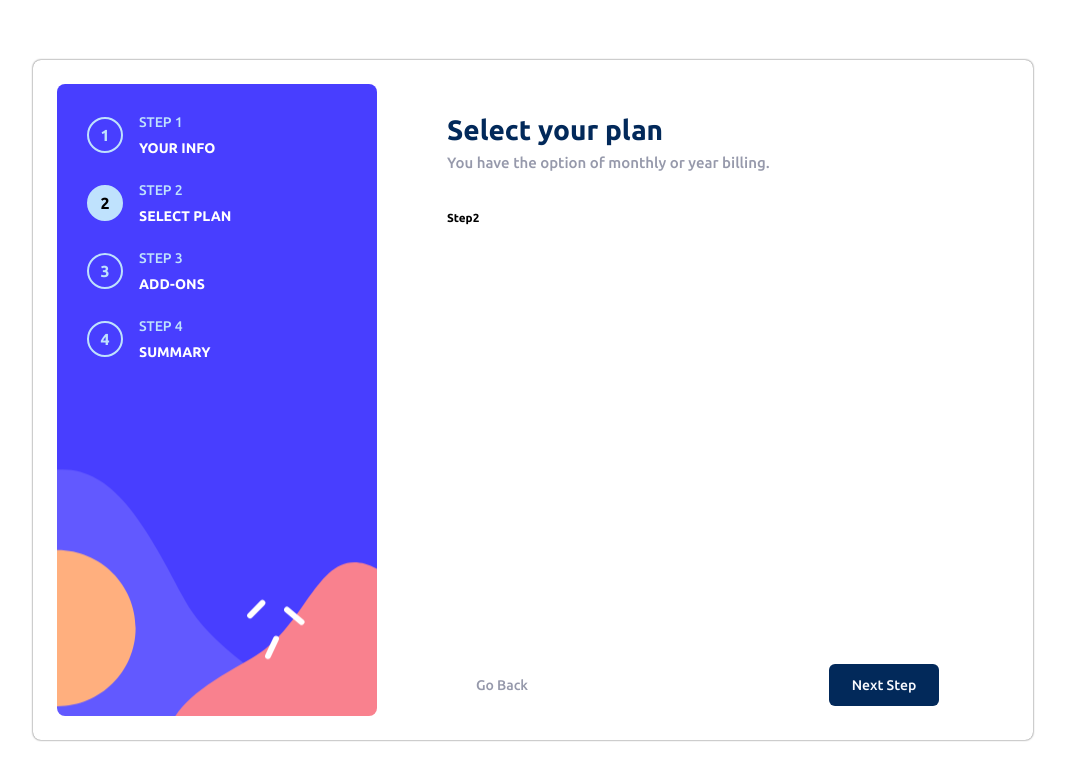
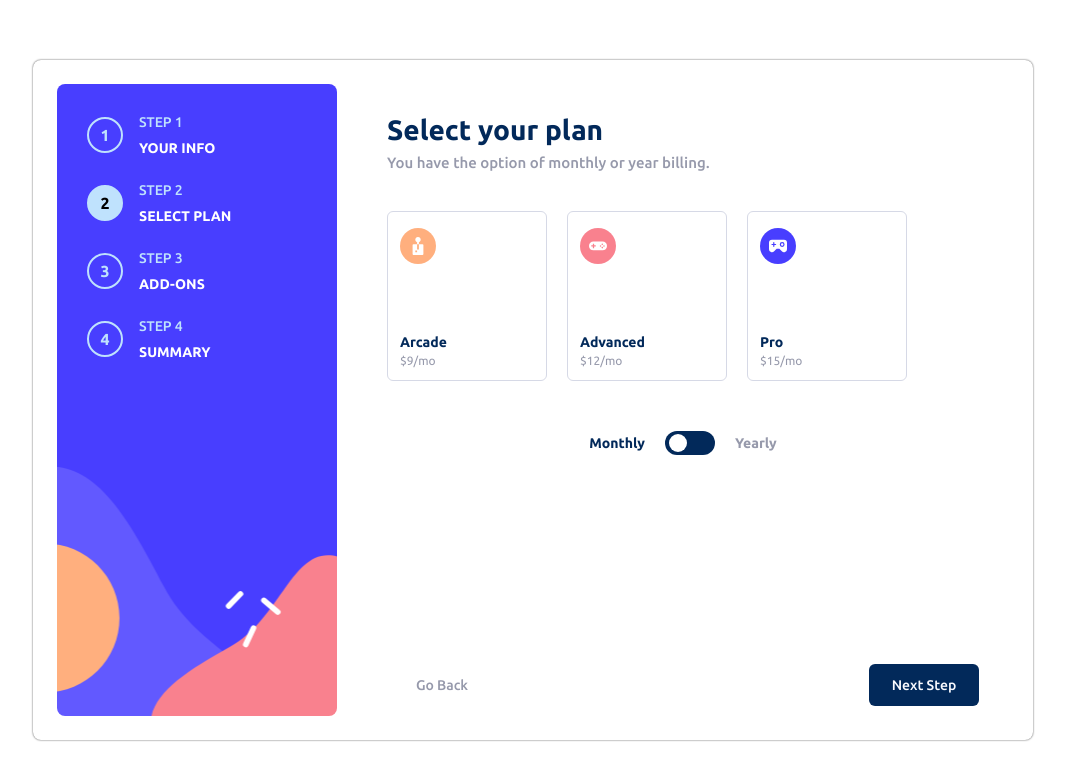
Before and after one commit to leodev9911/multi-step-form, a React (Vite) app: page / in a window 1280 px wide. Both pictures are taken after a click on the button "Next Step". Shown: the top 780 px of the page, without its empty margins (107-1172 px from the left). Built offline with nearby package versions, Linux system fonts and the light colour scheme.

Commit message:
Step2 CSS ready

```diff
--- a/src/components/Aside.css
+++ b/src/components/Aside.css
@@ -2,7 +2,7 @@ aside {
     display: flex;
     flex-direction: column;
     gap: 26px;
-    max-width: 320px;
+    width: 280px;
     height: 100%;
     padding: 30px;
     background-image: url(../assets/images/bg-sidebar-desktop.svg);
@@ -35,7 +35,7 @@ aside {
     color: black;
     background-color: var(--light-blue);
 }
-.active {
+.button.active {
     color: black;
     background-color: var(--light-blue);
 }
--- a/src/components/FormsContainer.css
+++ b/src/components/FormsContainer.css
@@ -1,7 +1,7 @@
 .forms__container {
     display: flex;
     flex-direction: column;
-    padding: 30px 70px 10px 70px;
+    padding: 30px 30px 10px 10px;
     flex-grow: 1;
 }
 .title__container {
--- a/src/components/Step1.css
+++ b/src/components/Step1.css
@@ -1,4 +1,4 @@
-form {
+.step1__form {
     display: flex;
     flex-direction: column;
     gap: 24px;
--- a/src/components/Step1.jsx
+++ b/src/components/Step1.jsx
@@ -3,7 +3,7 @@ import './Step1.css'
 
 export default function Step1 () {
   return (
-    <form>
+    <form className='step1__form'>
       <div>
         <label htmlFor='name'>Name</label>
         <input
--- /dev/null
+++ b/src/components/Step2.css
@@ -0,0 +1,81 @@
+.step2-inputs {
+    display: none;
+}
+.checkbox-form {
+    display: flex;
+    flex-direction: row;
+    gap: 20px;
+    margin-bottom: 50px;
+}
+.checkbox-form > label {
+    width: 100%;
+    min-width: 90px;
+    max-width: 160px;
+    height: 170px;
+    border-radius: 6px;
+    padding: 12px;
+    padding-top: 16px;
+    border: 1px solid var(--light-gray);
+    transition: 0.3s;
+    cursor: pointer;
+}
+.checkbox-form > label:hover {
+    border: 1px solid var(--purplish-blue);
+}
+.checkbox-form > #arcade:checked~.arcade-label {
+    border: 1px solid var(--purplish-blue);
+}
+.checkbox-form > #advanced:checked~.advanced-label {
+    border: 1px solid var(--purplish-blue);
+}
+.checkbox-form > #pro:checked~.pro-label {
+    border: 1px solid var(--purplish-blue);
+}
+.checkbox-form > label img {
+    width: 36px;
+    margin-bottom: 68px;
+}
+.checkbox-form > label > h3 {
+    font-size: 1.4rem;
+    color: var(--marine-blue);
+    margin-bottom: 4px;
+}
+.checkbox-form > label > p {
+    font-size: 1.2rem;
+    color: var(--cool-gray);
+}
+.toggleButton__container {
+    display: flex;
+    justify-content: center;
+    align-items: center;
+    gap: 20px;
+    font-size: 1.4rem;
+    font-weight: 700;
+    color: var(--cool-gray);
+}
+.toggleButton__container > .active {
+    color: var(--marine-blue);
+    transition: 0.3s;
+}
+.dot__container {
+    position: relative;
+    display: flex;
+    align-items: center;
+    width: 50px;
+    height: 24px;
+    padding: 4px;
+    cursor: pointer;
+    background-color: var(--marine-blue);
+    border-radius: 20px;
+}
+.dot {
+    position: absolute;
+    width: 18px;
+    height: 18px;
+    background-color: white;
+    border-radius: 50%;
+    transition: all 0.2s ease-in-out;
+}
+.dot.right {
+    transform: translateX(24px);
+}
--- a/src/components/Step2.jsx
+++ b/src/components/Step2.jsx
@@ -1,7 +1,69 @@
-import { React } from 'react'
+import { React, useState } from 'react'
+import iconArcade from '../assets/images/icon-arcade.svg'
+import iconAdvanced from '../assets/images/icon-advanced.svg'
+import iconPro from '../assets/images/icon-pro.svg'
+import './Step2.css'
 
 export default function Step2 () {
+  const [monthly, setMonthly] = useState(true)
+
+  const toggleMonth = () => {
+    setMonthly(prev => !prev)
+  }
+
   return (
-    <h1>Step2</h1>
+    <>
+      <form className='checkbox-form'>
+        <input
+          className='step2-inputs'
+          id='arcade'
+          type='radio'
+          name='step2'
+        />
+        <label
+          className='arcade-label'
+          htmlFor='arcade'
+        >
+          <img src={iconArcade} alt='Arcade icon' />
+          <h3>Arcade</h3>
+          <p>${monthly ? '9/mo' : '90/yr'}</p>
+        </label>
+        <input
+          className='step2-inputs'
+          id='advanced'
+          type='radio'
+          name='step2'
+        />
+        <label
+          className='advanced-label'
+          htmlFor='advanced'
+        >
+          <img src={iconAdvanced} alt='Advanced icon' />
+          <h3>Advanced</h3>
+          <p>${monthly ? '12/mo' : '120/yr'}</p>
+        </label>
+        <input
+          className='step2-inputs'
+          id='pro'
+          type='radio'
+          name='step2'
+        />
+        <label
+          className='pro-label'
+          htmlFor='pro'
+        >
+          <img src={iconPro} alt='Arcade icon' />
+          <h3>Pro</h3>
+          <p>${monthly ? '15/mo' : '150/yr'}</p>
+        </label>
+      </form>
+      <div className='toggleButton__container'>
+        <p className={`month ${monthly && 'active'}`}>Monthly</p>
+        <div className='dot__container' onClick={toggleMonth}>
+          <div className={`dot ${!monthly ? 'right' : 'left'}`} />
+        </div>
+        <p className={`year ${!monthly && 'active'}`}>Yearly</p>
+      </div>
+    </>
   )
 }
```
